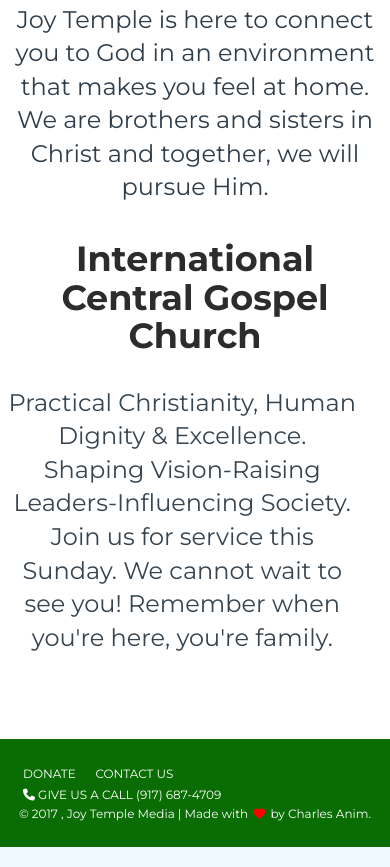
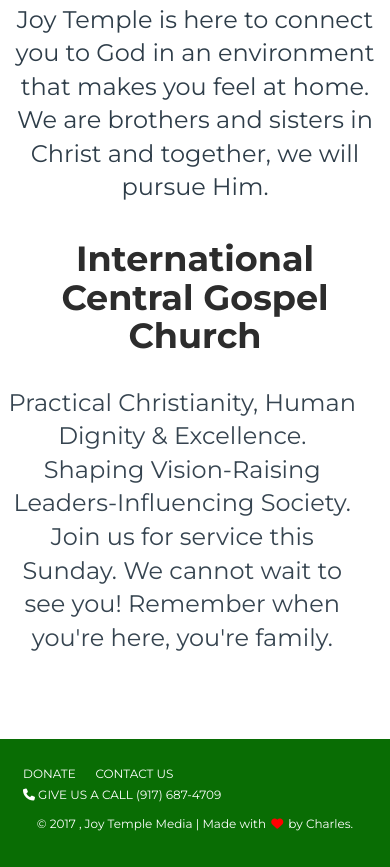
Before and after one commit to charlesanim/JoyTemple, a website: page about.html in a window 390 px wide. Shown: the part 576-1443 px from the top of the page. Drawn offline with nearby package versions, Linux system fonts and the light colour scheme.

Commit message:
bug fixes

```diff
--- a/about.html
+++ b/about.html
@@ -189,7 +189,7 @@
                             document.write(new Date().getFullYear())
 
                         </script> , Joy Temple Media | Made with <i class="fa fa-heart" id="love-icon" aria-hidden="true"></i> by
-                        <a href="https://charlesanim.github.io" target="_blank">Charles Anim</a>.
+                        <a href="https://charlesanim.github.io" target="_blank">Charles</a>.
                     </div>
                 </div>
             </footer>
--- a/assets/css/now-ui-kit.css
+++ b/assets/css/now-ui-kit.css
@@ -3924,7 +3924,9 @@
     margin-right: 0; }
 
   .footer .copyright {
-    text-align: center; }
+    text-align: center;
+    padding: 10px;
+    }
 
   .section-nucleo-icons .icons-container i {
     font-size: 30px; }
```
Also changed, not shown: contactus.html (+1 -1 lines), index.html (+1 -1 lines), gulpfile.js (added).
